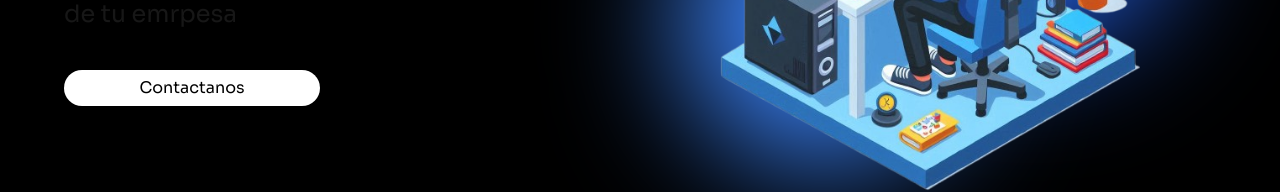
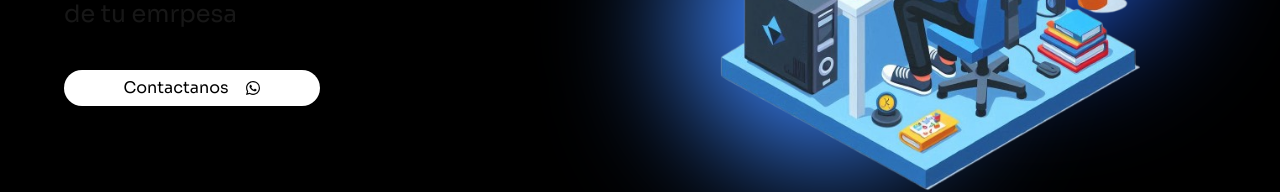
Before and after one commit to jcolavita/portfolio, a Next.js app: page / in a window 1280 px wide. Shown: the part 348-540 px from the top of the page. Built offline with nearby package versions, Linux system fonts and the light colour scheme.

Commit message:
Add whatsapp icon in hero button

```diff
--- a/src/app/sections/headerSection.jsx
+++ b/src/app/sections/headerSection.jsx
@@ -7,7 +7,6 @@ export default function headerSection() {
     <header className=" font-sora bg-black">
       <div className="">
         <NavBar />
-
         <Hero />
       </div>
     </header>
--- a/src/components/hero.jsx
+++ b/src/components/hero.jsx
@@ -1,6 +1,7 @@
 import React from "react";
 import Image from "next/image";
 import Developer from "../../public/images/developer.png";
+import { IoLogoWhatsapp } from "react-icons/io5";
 
 export default function heroSection() {
   return (
@@ -12,8 +13,8 @@ export default function heroSection() {
         <text className=" md:text-2xl text-lg md:text-left text-center font-normal mt-3">
           Desarrollo personalizado para las necesidades de tu emrpesa{" "}
         </text>
-        <button className="md:w-64 w-full py-[6px] mt-10 bg-white rounded-full text-black md:hover:scale-110 transition ease-in-out delay-75 hover:-translate-y-1 duration-300">
-          Contactanos
+        <button className="md:w-64 flex justify-center items-center gap-4 w-full py-[6px] mt-10 bg-white rounded-full text-black md:hover:scale-110 transition ease-in-out delay-75 hover:-translate-y-1 duration-300">
+          Contactanos <IoLogoWhatsapp />
         </button>
       </div>
       <div className="relative md:w-1/2 pt-14 overflow-y-clip">
```
